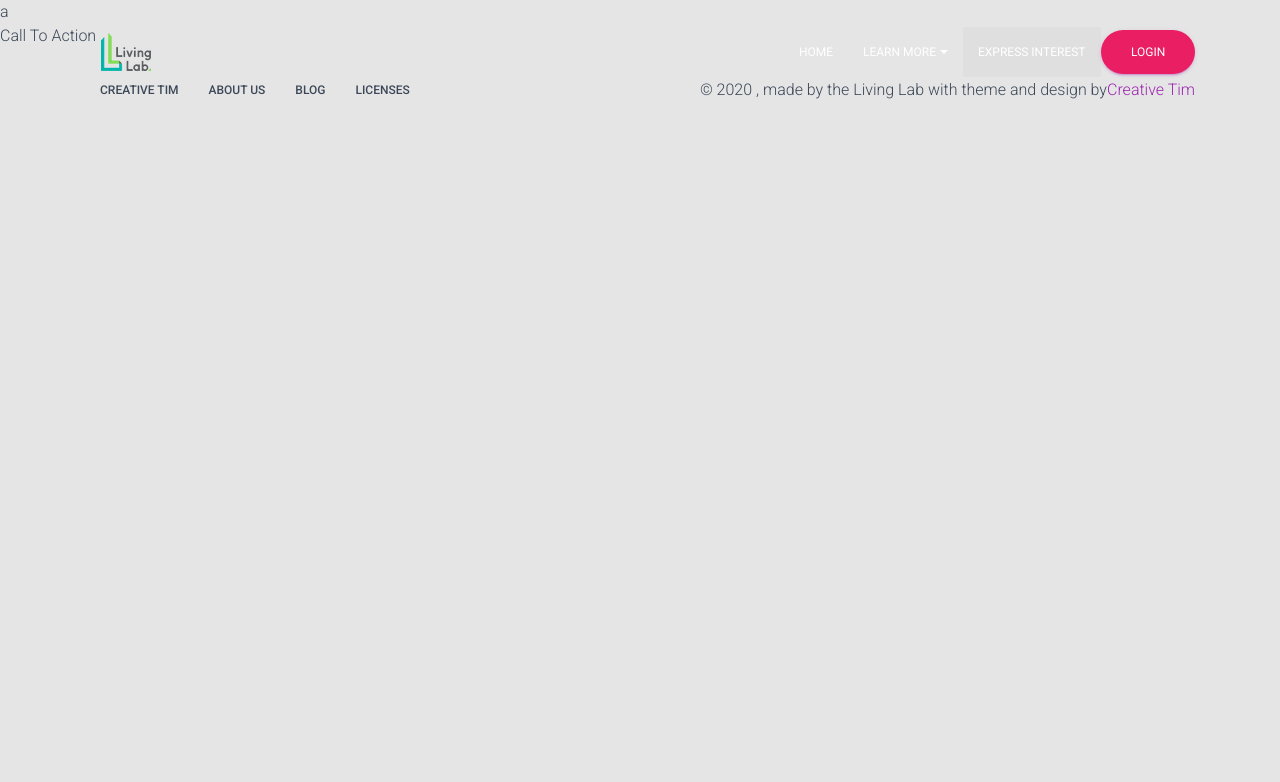
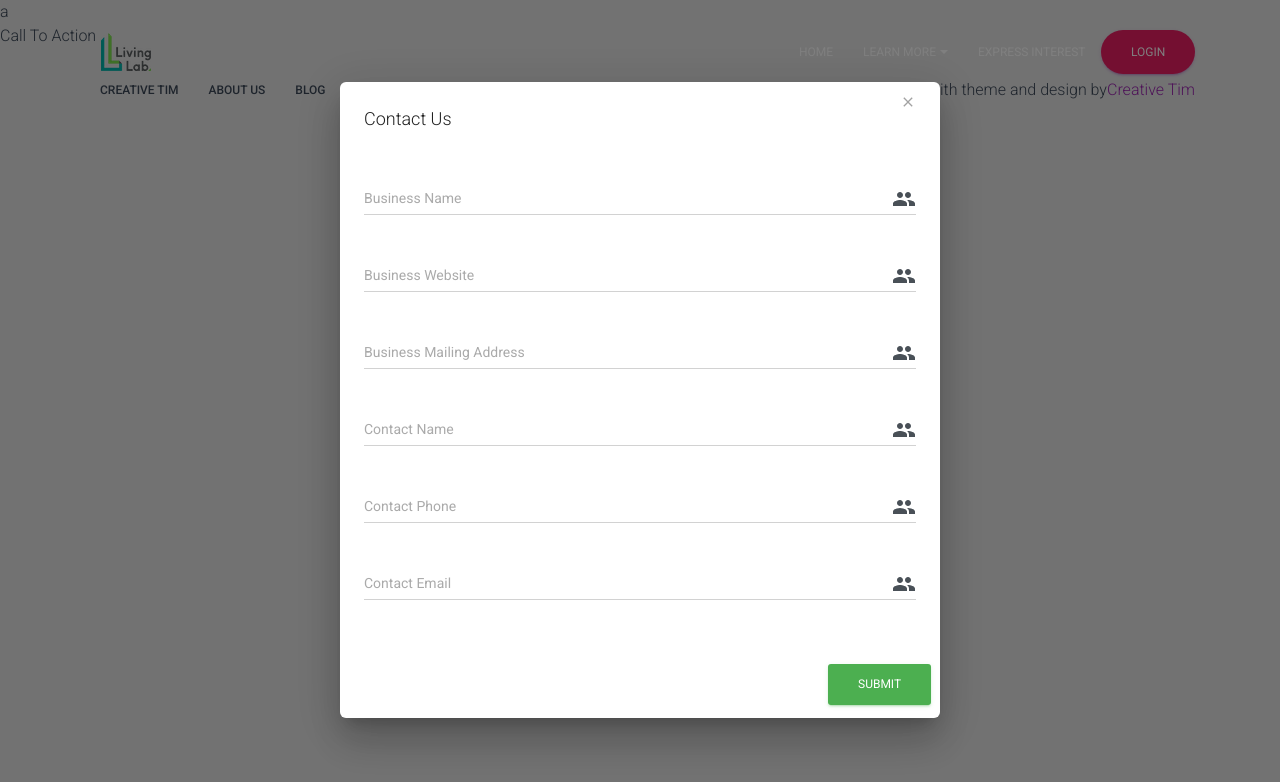
Before and after one commit to uwasystemhealth/livinglab-site-v3, a Next.js app: page / in a window 1280 px wide. Both pictures are taken after a click on the button "EXPRESS INTEREST". Shown: the top 782 px of the page. Built offline with nearby package versions, Linux system fonts and the light colour scheme.

Commit message:
contact form - connections with context

```diff
--- /dev/null
+++ b/components/Context/index.js
@@ -0,0 +1,28 @@
+import React, { createContext, useState } from 'react';
+const AppContext = createContext({});
+
+// Component System of Provider
+export const AppProvider = (props) => {
+	const [isContactFormModalOpen, setIsContactFormModalOpen] = useState(false);
+	const [contactFormState, setContactFormState] = useState({});
+
+	const handleContactFormChange = (event) => {
+		const { name, value } = event.target;
+		const newState = { ...contactFormState, [name]: value };
+setContactFormState(newState)
+console.log(newState)
+	};
+
+	const openContactFormModal = () => setIsContactFormModalOpen(true);
+	const closeContactFormModal = () => setIsContactFormModalOpen(false);
+
+	const contextValue = {
+		isContactFormModalOpen,
+		openContactFormModal,
+		closeContactFormModal,
+		handleContactFormChange
+	};
+	return <AppContext.Provider value={contextValue}>{props.children}</AppContext.Provider>;
+};
+export const AppConsumer = AppContext.Consumer;
+export default AppContext;
--- /dev/null
+++ b/components/Layout/Contact.js
@@ -0,0 +1,165 @@
+import React, { useContext } from 'react';
+// material-ui components
+import withStyles from '@material-ui/core/styles/withStyles';
+import Slide from '@material-ui/core/Slide';
+import Dialog from '@material-ui/core/Dialog';
+import DialogTitle from '@material-ui/core/DialogTitle';
+import DialogContent from '@material-ui/core/DialogContent';
+import DialogActions from '@material-ui/core/DialogActions';
+import IconButton from '@material-ui/core/IconButton';
+
+// FORM Material UI
+import TextField from '@material-ui/core/TextField';
+import InputAdornment from '@material-ui/core/InputAdornment';
+
+// @material-ui/icons
+import { makeStyles } from '@material-ui/core';
+import Close from '@material-ui/icons/Close';
+import People from '@material-ui/icons/People';
+
+// core components
+import Button from 'components/MaterialKit/CustomButtons/Button.js';
+import CustomInput from 'components/MaterialKit/CustomInput/CustomInput.js';
+
+// OWN COMPONENTS
+import Context from 'components/Context/index';
+
+import modalStyle from 'assets/jss/nextjs-material-kit/modalStyle.js';
+
+const Transition = React.forwardRef(function Transition(props, ref) {
+	return <Slide direction='down' ref={ref} {...props} />;
+});
+
+const useStyles = makeStyles(modalStyle);
+const Contact = () => {
+	const { isContactFormModalOpen, closeContactFormModal, handleContactFormChange: handleChange } = useContext(Context);
+	const classes = useStyles();
+
+	return (
+		<Dialog
+			classes={{
+				root: classes.center,
+				paper: classes.modal,
+			}}
+			open={isContactFormModalOpen}
+			TransitionComponent={Transition}
+			keepMounted
+			onClose={closeContactFormModal}
+			aria-labelledby='modal-slide-title'
+			aria-describedby='modal-slide-description'
+		>
+			<DialogTitle id='classic-modal-slide-title' disableTypography className={classes.modalHeader}>
+				<IconButton className={classes.modalCloseButton} key='close' aria-label='Close' color='inherit' onClick={closeContactFormModal}>
+					<Close className={classes.modalClose} />
+				</IconButton>
+				<h4 className={classes.modalTitle}>Contact Us</h4>
+			</DialogTitle>
+			<DialogContent id='modal-slide-description' className={classes.modalBody}>
+				<form id='contactform' method='post' action='https://formspree.io/systemhealthlab@gmail.com'>
+					<CustomInput
+						labelText='Business Name'
+						id='Business Name'
+						formControlProps={{
+							fullWidth: true,
+						}}
+						inputProps={{
+							endAdornment: (
+								<InputAdornment position='end'>
+									<People />
+								</InputAdornment>
+							),
+							onChange: handleChange,
+						}}
+					/>
+					<CustomInput
+						labelText='Business Website'
+						id='Business Website'
+						formControlProps={{
+							fullWidth: true,
+						}}
+						inputProps={{
+							endAdornment: (
+								<InputAdornment position='end'>
+									<People />
+								</InputAdornment>
+							),
+							onChange: handleChange,
+						}}
+					/>
+					<CustomInput
+						labelText='Business Mailing Address'
+						id='Business Mailing Address'
+						formControlProps={{
+							fullWidth: true,
+						}}
+						inputProps={{
+							endAdornment: (
+								<InputAdornment position='end'>
+									<People />
+								</InputAdornment>
+							),
+							onChange: handleChange,
+						}}
+					/>
+					<CustomInput
+						labelText='Contact Name'
+						id='Contact Name'
+						formControlProps={{
+							fullWidth: true,
+						}}
+						inputProps={{
+							endAdornment: (
+								<InputAdornment position='end'>
+									<People />
+								</InputAdornment>
+							),
+							onChange: handleChange,
+						}}
+					/>
+					<CustomInput
+						labelText='Contact Phone'
+						id='Contact Phone'
+						formControlProps={{
+							fullWidth: true,
+						}}
+						inputProps={{
+							endAdornment: (
+								<InputAdornment position='end'>
+									<People />
+								</InputAdornment>
+							),
+							onChange: handleChange,
+						}}
+					/>
+					<CustomInput
+						labelText='Contact Email'
+						id='Contact Email'
+						formControlProps={{
+							fullWidth: true,
+						}}
+						inputProps={{
+							endAdornment: (
+								<InputAdornment position='end'>
+									<People />
+								</InputAdornment>
+							),
+							onChange: handleChange,
+						}}
+					/>
+				</form>
+			</DialogContent>
+			<DialogActions>
+				<Button
+					onClick={() => {
+						console.log('SUBMIT');
+					}}
+					color='success'
+				>
+					Submit
+				</Button>
+			</DialogActions>
+		</Dialog>
+	);
+};
+
+export default Contact;
--- a/components/Layout/Navbar.js
+++ b/components/Layout/Navbar.js
@@ -1,4 +1,5 @@
 // REACT+NEXT
+import React, { Fragment, useContext } from 'react';
 import Link from 'next/link';
 
 // @material-ui/core components
@@ -13,10 +14,17 @@ import CustomDropdown from 'components/MaterialKit/CustomDropdown/CustomDropdown
 
 import styles from 'assets/jss/nextjs-material-kit/pages/componentsSections/navbarsStyle.js';
 
+//OWN COMPONENTS
+import Contact from 'components/Layout/Contact';
+import Context from 'components/Context/index';
+
 const useStyles = makeStyles(styles);
 const Navbar = () => {
+	const { openContactFormModal } = useContext(Context);
 	const classes = useStyles();
 	return (
+		<Fragment>
+			<Contact></Contact>
 		<Header
 			color='transparent'
 			brandImage={<img src='img/logo.png' alt='logo' className={classes.logo} />}
@@ -72,7 +80,7 @@ const Navbar = () => {
 						/>
 					</ListItem>
 					<ListItem className={classes.listItem}>
-						<Button href='' className={classes.navLink} onClick={(e) => e.preventDefault()} color='transparent'>
+							<Button href='' className={classes.navLink} onClick={openContactFormModal} color='transparent'>
 							Express Interest
 						</Button>
 					</ListItem>
@@ -84,6 +92,7 @@ const Navbar = () => {
 				</List>
 			}
 		/>
+		</Fragment>
 	);
 };
 
--- a/pages/_app.js
+++ b/pages/_app.js
@@ -32,6 +32,8 @@ import 'assets/scss/nextjs-material-kit.scss?v=1.1.0';
 import Head from 'components/Layout/Head';
 import Navbar from 'components/Layout/Navbar';
 import Footer from 'components/Layout/Footer';
+
+import {AppProvider} from 'components/Context/index';
 
 // ROUTE TRANSITIONS AND INTERACTIONS
 Router.events.on('routeChangeStart', (url) => {
@@ -82,12 +84,12 @@ export default class MyApp extends App {
 		const { Component, pageProps } = this.props;
 
 		return (
-			<React.Fragment>
-				<Head></Head>
-				<Navbar></Navbar>
-				<Component {...pageProps} />
-				<Footer></Footer>
-			</React.Fragment>
+				<AppProvider>
+					<Head></Head>
+					<Navbar></Navbar>
+					<Component {...pageProps} />
+					<Footer></Footer>
+				</AppProvider>
 		);
 	}
 }
```
